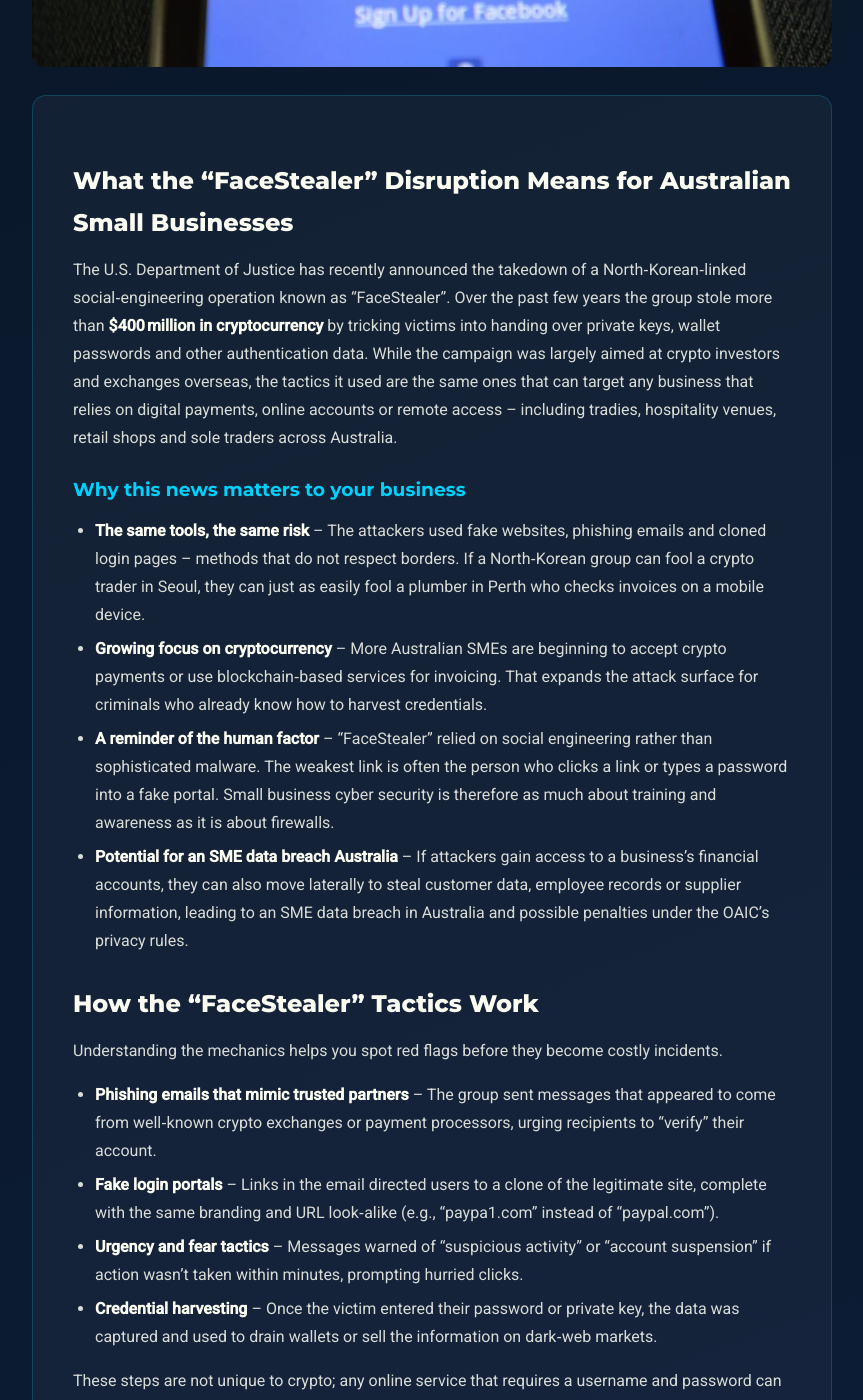
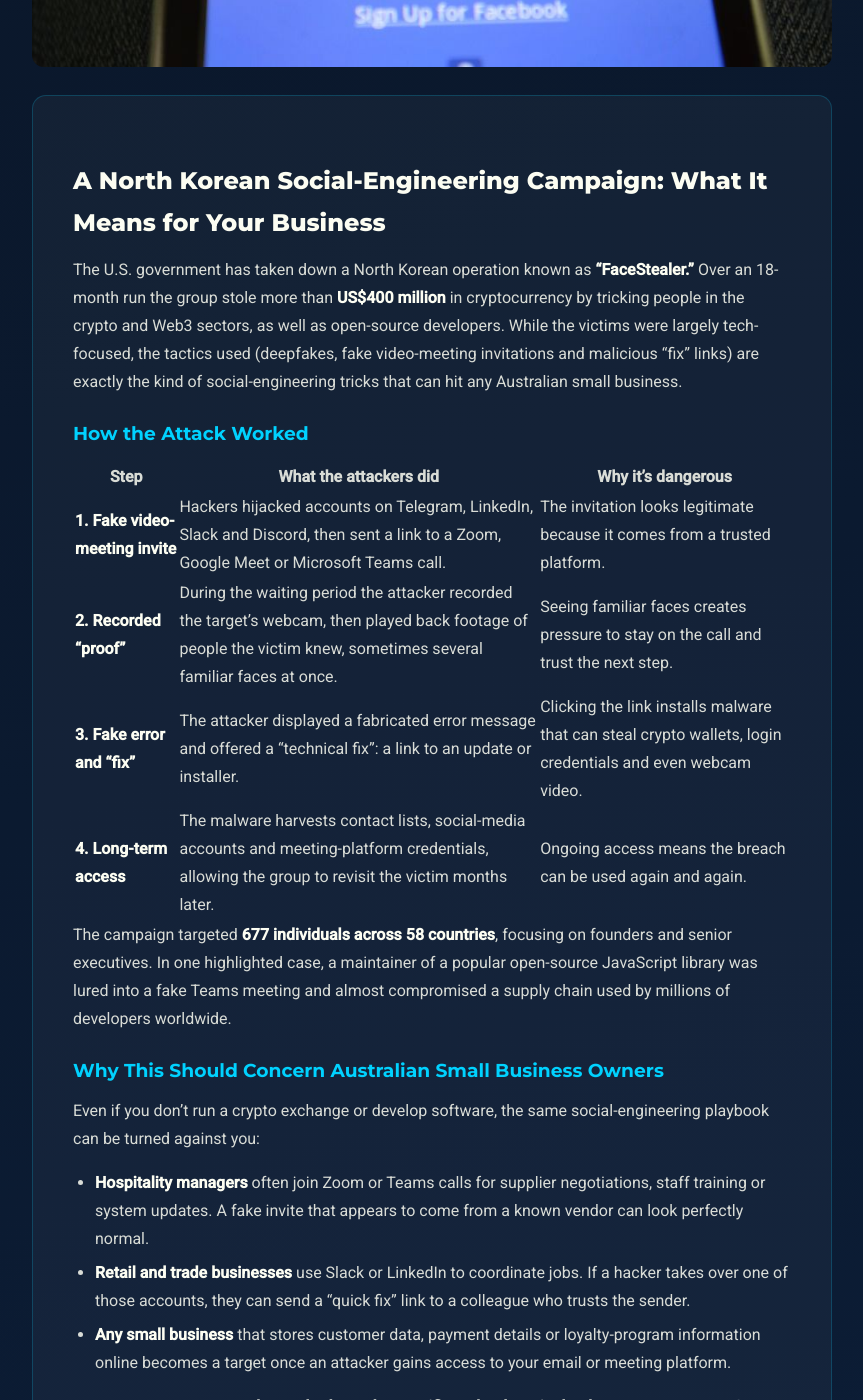
Before and after one commit to dcprojects1111/cybersurf-blog, a Jekyll site: the page built from _posts/2026-11-15-facestealer-threat-protect-australian-small-businesses-now.md, in a window 1280 px wide and 1400 px high, scrolled down 638 px. Shown: the whole window, without its empty margins (208-1071 px from the left). Built offline with Jekyll 4.4.1, drawn with Linux system fonts in a browser that asks for light colours; some of the changed text lies outside the part shown.

Commit message:
Fix FaceStealer post: replace guessed details with facts from the source article
Co-Authored-By: Claude Sonnet 5.5 <noreply@anthropic.com>

```diff
--- a/_posts/2026-11-15-facestealer-threat-protect-australian-small-businesses-now.md
+++ b/_posts/2026-11-15-facestealer-threat-protect-australian-small-businesses-now.md
@@ -4,67 +4,71 @@ date: "2026-11-15"
 image: "/assets/images/facestealer-threat-protect-australian-small-businesses-now.jpg"
 ---
 
-<h2>What the “FaceStealer” Disruption Means for Australian Small Businesses</h2>
+## A North Korean Social-Engineering Campaign: What It Means for Your Business
 
-The U.S. Department of Justice has recently announced the takedown of a North‑Korean‑linked social‑engineering operation known as “FaceStealer”.  Over the past few years the group stole more than **$400 million in cryptocurrency** by tricking victims into handing over private keys, wallet passwords and other authentication data.  While the campaign was largely aimed at crypto investors and exchanges overseas, the tactics it used are the same ones that can target any business that relies on digital payments, online accounts or remote access – including tradies, hospitality venues, retail shops and sole traders across Australia.
+The U.S. government has taken down a North Korean operation known as **"FaceStealer."** Over an 18-month run the group stole more than **US$400 million** in cryptocurrency by tricking people in the crypto and Web3 sectors, as well as open-source developers. While the victims were largely tech-focused, the tactics used (deepfakes, fake video-meeting invitations and malicious "fix" links) are exactly the kind of social-engineering tricks that can hit any Australian small business.
 
-<h3>Why this news matters to your business</h3>
+### How the Attack Worked
 
-* **The same tools, the same risk** – The attackers used fake websites, phishing emails and cloned login pages – methods that do not respect borders.  If a North‑Korean group can fool a crypto trader in Seoul, they can just as easily fool a plumber in Perth who checks invoices on a mobile device.
-* **Growing focus on cryptocurrency** – More Australian SMEs are beginning to accept crypto payments or use blockchain‑based services for invoicing.  That expands the attack surface for criminals who already know how to harvest credentials.
-* **A reminder of the human factor** – “FaceStealer” relied on social engineering rather than sophisticated malware.  The weakest link is often the person who clicks a link or types a password into a fake portal.  Small business cyber security is therefore as much about training and awareness as it is about firewalls.
-* **Potential for an SME data breach Australia** – If attackers gain access to a business’s financial accounts, they can also move laterally to steal customer data, employee records or supplier information, leading to an SME data breach in Australia and possible penalties under the OAIC’s privacy rules.
+| Step | What the attackers did | Why it's dangerous |
+|------|-----------------------|--------------------|
+| **1. Fake video-meeting invite** | Hackers hijacked accounts on Telegram, LinkedIn, Slack and Discord, then sent a link to a Zoom, Google Meet or Microsoft Teams call. | The invitation looks legitimate because it comes from a trusted platform. |
+| **2. Recorded "proof"** | During the waiting period the attacker recorded the target's webcam, then played back footage of people the victim knew, sometimes several familiar faces at once. | Seeing familiar faces creates pressure to stay on the call and trust the next step. |
+| **3. Fake error and "fix"** | The attacker displayed a fabricated error message and offered a "technical fix": a link to an update or installer. | Clicking the link installs malware that can steal crypto wallets, login credentials and even webcam video. |
+| **4. Long-term access** | The malware harvests contact lists, social-media accounts and meeting-platform credentials, allowing the group to revisit the victim months later. | Ongoing access means the breach can be used again and again. |
 
-<h2>How the “FaceStealer” Tactics Work</h2>
+The campaign targeted **677 individuals across 58 countries**, focusing on founders and senior executives. In one highlighted case, a maintainer of a popular open-source JavaScript library was lured into a fake Teams meeting and almost compromised a supply chain used by millions of developers worldwide.
 
-Understanding the mechanics helps you spot red flags before they become costly incidents.
+### Why This Should Concern Australian Small Business Owners
 
-* **Phishing emails that mimic trusted partners** – The group sent messages that appeared to come from well‑known crypto exchanges or payment processors, urging recipients to “verify” their account.
-* **Fake login portals** – Links in the email directed users to a clone of the legitimate site, complete with the same branding and URL look‑alike (e.g., “paypa1.com” instead of “paypal.com”).
-* **Urgency and fear tactics** – Messages warned of “suspicious activity” or “account suspension” if action wasn’t taken within minutes, prompting hurried clicks.
-* **Credential harvesting** – Once the victim entered their password or private key, the data was captured and used to drain wallets or sell the information on dark‑web markets.
+Even if you don't run a crypto exchange or develop software, the same social-engineering playbook can be turned against you:
 
-These steps are not unique to crypto; any online service that requires a username and password can be targeted in the same way.
+* **Hospitality managers** often join Zoom or Teams calls for supplier negotiations, staff training or system updates. A fake invite that appears to come from a known vendor can look perfectly normal.
+* **Retail and trade businesses** use Slack or LinkedIn to coordinate jobs. If a hacker takes over one of those accounts, they can send a "quick fix" link to a colleague who trusts the sender.
+* **Any small business** that stores customer data, payment details or loyalty-program information online becomes a target once an attacker gains access to your email or meeting platform.
 
-<h2>Practical Steps for Small Business Owners</h2>
+The key takeaway is that **the method, not the specific technology, is the threat**. The same platforms (Zoom, Teams, Google Meet, Slack, LinkedIn, Telegram) are used here in Australia every day.
 
-Below are immediate actions you can take to strengthen your cyber security Australia posture and reduce the risk of a similar attack affecting your business.
+### Practical Steps to Protect Your Business
 
-**1. Verify before you click**
-- Hover over every link to see the actual URL.
-- If an email claims to be from a bank, payment processor or supplier, open a new browser window and type the address yourself instead of using the link.
+*These are general safe-practice tips, not details from the investigation.*
 
-**2. Use strong, unique passwords**
-- Never reuse the same password across multiple accounts.
-- Consider a reputable password manager to generate and store complex passwords.
+#### Verify Every Meeting Invitation
 
-**3. Enable multi‑factor authentication (MFA)**
-- Add a second verification step (SMS code, authenticator app, hardware token) for all business‑critical accounts, especially email, banking and any crypto wallets.
+* **Use the official apps.** Join calls through the native Zoom, Teams or Google Meet applications, not through links from unexpected messages.
+* **Confirm with the sender.** Check the invite with the person who sent it through a separate channel (a phone call, SMS or a trusted email address).
+* **Be wary of unexpected meetings.** If someone you haven't spoken to in weeks suddenly schedules a call, pause and verify.
 
-**4. Keep software up to date**
-- Regularly install updates for operating systems, browsers and any point‑of‑sale or accounting software.  Patches often close the very vulnerabilities attackers exploit.
+#### Keep Your Webcam and Mic Under Control
 
-**5. Educate your team**
-- Conduct a short, informal training session on phishing signs: misspellings, generic greetings, unexpected attachments, and urgent language.
-- Encourage staff to report suspicious messages to a designated person rather than deleting them silently.
+* Turn the webcam **off by default** and only enable it when you need it.
+* Use a camera cover when it is not in use. A simple piece of tape works.
 
-**6. Secure your Wi‑Fi and remote access**
-- Use a strong, unique Wi‑Fi password and separate guest networks from business devices.
-- If you need remote access (e.g., to view job schedules from a job site), use a VPN rather than exposing RDP or other ports directly to the internet.
+#### Never Run "Fix" Scripts from Unknown Sources
 
-**7. Monitor financial transactions**
-- Set up alerts for any large or unusual transfers, whether in dollars or cryptocurrency.
-- Reconcile accounts daily to spot unauthorised activity quickly.
+* If a pop-up claims a technical error and offers a download, **don't click**.
+* Contact the software vendor directly through their official support channels.
+* Keep all software, including meeting platforms, **up to date**.
 
-**8. Know where to get help**
-- Report any suspected cyber incident to the Australian Cyber Security Centre (ACSC) via **ReportCyber**.
-- Check Scamwatch for the latest scams targeting Australian businesses.
-* For privacy concerns or potential data breaches, contact the Office of the Australian Information Commissioner (OAIC).
+#### Harden Your Accounts
 
-<h2>Looking Ahead: Building Resilience</h2>
+* Turn on **multi-factor authentication (MFA)** on all business accounts (email, cloud services, payment systems).
+* Use strong, unique passwords and consider a password manager for the team.
+* Regularly review account activity for log-ins from unfamiliar locations.
 
-The “FaceStealer” takedown shows that even state‑backed groups can be halted, but it also highlights how quickly cyber criminals can pivot to new victims.  For small business owners in Australia, the best defence is a blend of technology, process and people.  By adopting simple, proven cyber security Australia practices today, you protect not only your own bottom line but also the trust of your customers and suppliers.
+#### Know Where to Get Help in Australia
 
-<h3>Take the first step now</h3>
+* **Australian Cyber Security Centre (ACSC):** [cyber.gov.au](https://www.cyber.gov.au) has guidance for small businesses.
+* **ReportCyber:** [cyber.gov.au/report](https://www.cyber.gov.au/report-and-recover/report) is the national portal for reporting cyber incidents.
+* **Scamwatch:** [scamwatch.gov.au](https://www.scamwatch.gov.au) has up-to-date information on scams.
+* **OAIC:** [oaic.gov.au](https://www.oaic.gov.au) has advice on handling personal data breaches.
 
-Unsure whether your passwords or crypto‑related accounts are vulnerable?  Call **CyberSurf on 0400 886 063** for a **free Password Check‑Up**.  Our experts will assess whether the “FaceStealer” tactics could affect your business and recommend practical steps to keep your data safe.  Don’t wait until an incident happens – a quick call can give you peace of mind and stronger protection for your Australian small business.
+### Bottom Line for Small Business Cyber Security in Australia
+
+The FaceStealer operation shows that social engineering keeps evolving, with deepfakes and recorded video now part of the attacker's toolkit. For Australian small businesses, the risk isn't about cryptocurrency alone. It's about any data that can be monetised: customer details, payment information, supplier contracts and your reputation.
+
+Treat every unexpected video-meeting invite with suspicion, keep your webcam off unless you need it, and never run an unexpected "fix." Those habits dramatically cut the chance that a campaign like this reaches your business.
+
+---
+
+**Need a quick health check?** Call **CyberSurf on 0400 886 063** for a **free Password Check-Up**. We'll help you tighten your small business cyber security without the jargon.
```
